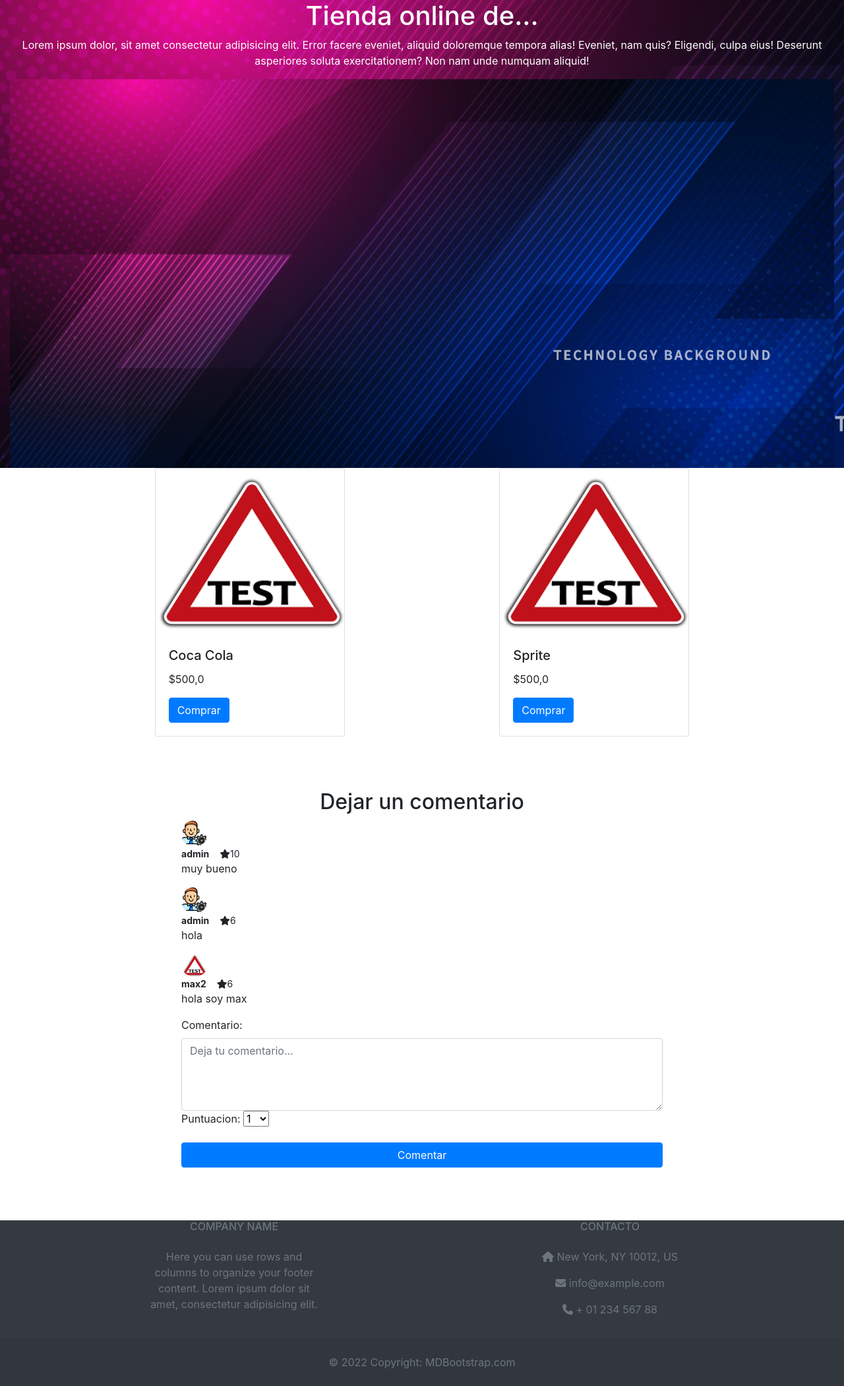
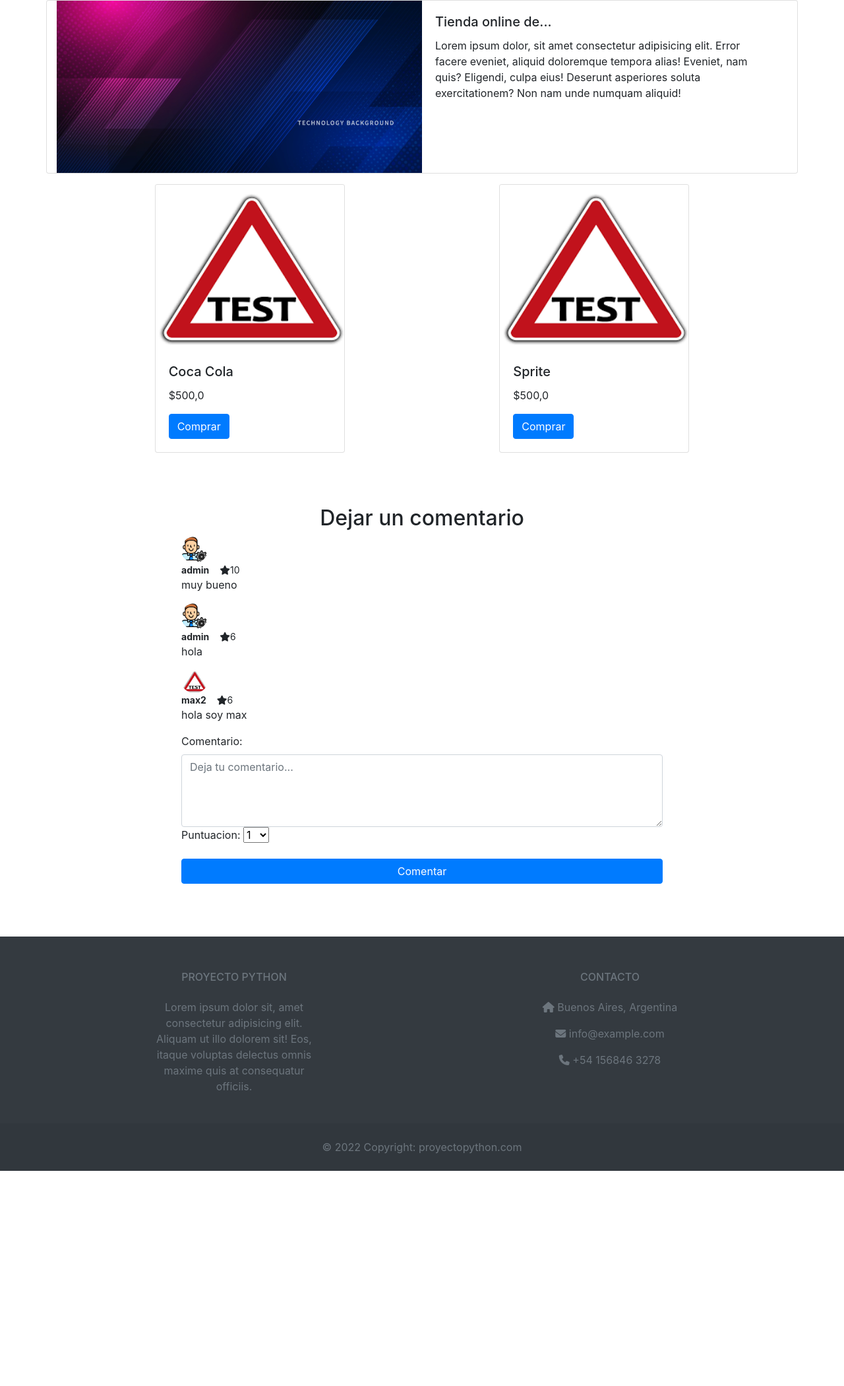
Before and after one commit to Tutealga/proyectofinal, a Django app: page / in a window 1280 px wide. Shown: the part 56-2156 px from the top of the page at 66% size. After the commit the page ends 1830 px from the top, so only its background shows below. Run offline with Django 4.2, Linux system fonts and the light colour scheme; data comes from the database, SQL or seed files in the repository; both versions use the stored data as it was after the commit; parts of the project's set-up code (start-up, migrations or seed data) failed here and were passed over; some libraries are stand-ins or nearby versions.

Commit message:
Ultimos detalles

```diff
--- a/Templates/about.html
+++ b/Templates/about.html
@@ -44,7 +44,7 @@
             <div class="card-body">
               <h5 class="card-title">Mateo Algañaras</h5>
               <p class="card-text">Soy Mateo Algañaras, tengo 23 años y comence aprendiendo programacion por mi cuenta con la informacion que encontraba navegando por Internet.
-                Decidi dar el salto a hacer la carrera de desarrollo full stack en Coderhouse, la cual todavia sigo cursando y me encuentro en la etapa de Javascript. Al tener una grata experiencia con la plataforma, me intereso ampliar mis conocimientos y decidi en paralelo comenzar el curso de Python el cual disfrute y gusto mucho. El dia de mañana me gustaria ejercer en algo relacionado a la programacion.</p>
+                Decidi dar el salto a hacer la carrera de desarrollo full stack en Coderhouse, la cual todavia sigo cursando y me encuentro en la etapa de Javascript. Al tener una grata experiencia con la plataforma, me intereso ampliar mis conocimientos y decidi en paralelo comenzar el curso de Python el cual disfrute y me gusto mucho. El dia de mañana me gustaria ejercer en algo relacionado a la programacion.</p>
             </div>
           </div>
         </div>
--- a/Templates/base.html
+++ b/Templates/base.html
@@ -88,7 +88,7 @@
     <!-- Footer -->
 <footer class="text-center text-lg-start bg-dark text-muted">
   <!-- Section: Links  -->
-  <section class="">
+  <section class="p-1">
     <div class="container text-center text-md-start mt-5">
       <!-- Grid row -->
       <div class="row mt-3">
@@ -96,10 +96,10 @@
         <div class="col-md-3 col-lg-4 col-xl-3 mx-auto mb-4">
           <!-- Content -->
           <h6 class="text-uppercase fw-bold mb-4">
-            COMPANY NAME
+            Proyecto Python
           </h6>
           <p>
-            Here you can use rows and columns to organize your footer content. Lorem ipsum dolor sit amet, consectetur adipisicing elit.
+            Lorem ipsum dolor sit, amet consectetur adipisicing elit. Aliquam ut illo dolorem sit! Eos, itaque voluptas delectus omnis maxime quis at consequatur officiis.
           </p>
         </div>
         <!-- Grid column -->
@@ -109,11 +109,11 @@
           <h6 class="text-uppercase fw-bold mb-4">
             Contacto
           </h6>
-          <p><i class="fas fa-home me-3"></i> New York, NY 10012, US</p>
+          <p><i class="fas fa-home me-3"></i> Buenos Aires, Argentina</p>
           <p>
             <i class="fas fa-envelope me-3"></i> info@example.com
           </p>
-          <p><i class="fas fa-phone me-3"></i>  + 01 234 567 88</p>
+          <p><i class="fas fa-phone me-3"></i>  +54 156846 3278</p>
         </div>
         <!-- Grid column -->
       </div>
@@ -125,7 +125,7 @@
   <!-- Copyright -->
   <div class="text-center p-4" style="background-color: rgba(0, 0, 0, 0.05);">
     © 2022 Copyright:
-    <a class="text-reset fw-bold" href="https://mdbootstrap.com/">MDBootstrap.com</a>
+    <a class="text-reset fw-bold" href="#">proyectopython.com</a>
   </div>
   <!-- Copyright -->
 </footer>
--- a/Templates/editarusuario.html
+++ b/Templates/editarusuario.html
@@ -5,10 +5,13 @@
 {% endblock %}
 
 {% block contenido %}
+<div class="container">
+    <img style="max-width: 250px;" src="{{request.user.usuario_perfil.imagen.url}}" class="card-img-top" >
     <form action="" method="POST">{% csrf_token %}
         <table>
             {{ form.as_table }}
         </table>
         <input class="btn btn-primary" type="submit", value="Enviar">
     </form>
+</div>
 {% endblock %}
--- a/Templates/index.html
+++ b/Templates/index.html
@@ -2,10 +2,18 @@
 
 {% block titulo %}
 {% for modificacion in modificacionesinicio %}
-<div class="container-fluid" style="text-align: center; background-image:url('{{modificacion.banner.url}}')">
-    <h1 style="color:white">{{modificacion.titulo}}</h1>
-    <p style="color:white">{{modificacion.descripcion}}</p>
-    <img class="img-fluid" src="{{modificacion.banner.url}}">
+  <div class="container card mb-3 ">
+    <div class="row no-gutters">
+      <div class="col-md-6">
+        <img class="img-fluid m-100" src="{{modificacion.banner.url}}">
+      </div>
+      <div class="col-md-6">
+        <div class="card-body">
+          <h5 class="card-title">{{modificacion.titulo}}</h5>
+          <p class="card-text">{{modificacion.descripcion}}</p>
+        </div>
+      </div>
+    </div>
   </div>
     {% endfor %}
 {% endblock %}
--- a/proyecto_app/admin.py
+++ b/proyecto_app/admin.py
@@ -2,18 +2,23 @@ from django.contrib import admin
 
 from proyecto_app.models import Productos, Descripcion, Usuario_perfil, ModificacionesInicio
 
+
+#Mostrar productos en el admin con sus campos para modificar
 @admin.register(Productos)
 class ProductosAdmin(admin.ModelAdmin):
     list_display= ['nombre','precio','SKU','stock']
 
+#Mostrar comentarios en el admin con sus campos para modificar
 @admin.register(Descripcion)
 class DescripcionAdmin(admin.ModelAdmin):
     list_display= ['comentario','puntuacion','usuario']
 
+#Mostrar perfiles de usuarios en el admin con sus campos para modificar
 @admin.register(Usuario_perfil)
 class UsuarioPerfilAdmin(admin.ModelAdmin):
     list_display= ['usuario','telefono','imagen']
 
+#Mostrar las modificaciones del index en el admin con sus campos para modificar
 @admin.register(ModificacionesInicio)
 class ModificacionesInicioAdmin(admin.ModelAdmin):
     list_display= ['titulo','descripcion','banner']
--- a/proyecto_app/forms.py
+++ b/proyecto_app/forms.py
@@ -21,7 +21,7 @@ class Descripcion_form(forms.ModelForm):
         model = Descripcion
         fields = ['comentario','puntuacion']
 
-#Formulario para crear usuarios login/register
+#Formulario para crear usuarios (register)
 class User_registration_form(UserCreationForm):
     email = forms.EmailField()
     password1 = forms.CharField(label='Contraseña', widget=forms.PasswordInput)
@@ -32,6 +32,7 @@ class User_registration_form(UserCreationForm):
         fields = ['username', 'email', 'password1', 'password2']
         help_texts = {k:'' for k in fields}
 
+#Formulario para modificar usuarios (username y email)
 class Editar_usuario(UserChangeForm):
     username = forms.CharField(max_length=100, widget=forms.TextInput() )
     email = forms.EmailField()
--- a/proyecto_app/models.py
+++ b/proyecto_app/models.py
@@ -2,6 +2,7 @@ from email.policy import default
 from django.db import models
 from django.contrib.auth.models import User
 
+#Modelo de las modificaciones del index
 class ModificacionesInicio(models.Model):
     titulo = models.CharField(max_length=300)
     descripcion = models.CharField(max_length=300)
@@ -11,6 +12,7 @@ class ModificacionesInicio(models.Model):
         verbose_name = 'modificacion inicio'
         verbose_name_plural = 'modificaciones inicio'
 
+#Modelo del perfil de usuario
 class Usuario_perfil(models.Model):
     usuario = models.OneToOneField(User, on_delete=models.CASCADE)
     descripcion = models.CharField(max_length=300, null=True, blank=True)
@@ -22,7 +24,7 @@ class Usuario_perfil(models.Model):
         verbose_name = 'perfil'
         verbose_name_plural = 'perfiles'
 
-# Modelo productos
+# Modelo de los productos
 class Productos(models.Model):
     nombre = models.CharField(max_length=40)
     precio = models.FloatField()
@@ -34,7 +36,7 @@ class Productos(models.Model):
         verbose_name = 'producto'
         verbose_name_plural = 'productos'
 
-# Modelo comentarios
+# Modelo de los comentarios
 class Descripcion(models.Model):
     opciones = (
     ("1", "1"),
--- a/proyecto_app/signals.py
+++ b/proyecto_app/signals.py
@@ -3,6 +3,8 @@ from django.contrib.auth.models import User
 from django.dispatch import receiver
 from proyecto_app.models import Usuario_perfil
 
+
+#Este archivo y codigos crea automaticamente el perfil de usuario (Usuario_perfil) al registrarse
 @receiver(post_save, sender=User)
 def create_profile(sender, instance, created, **kwargs):
     if created:
--- a/proyecto_app/urls.py
+++ b/proyecto_app/urls.py
@@ -2,24 +2,27 @@ from django.urls import path
 from proyecto_app.views import about, Edit_username_password, CambiarContraseña, Borrar_Usuario_perfil, Detalle_Usuario_perfil, Editar_Usuario_perfil, nuevo_producto, productos, usuarios, buscar, nuevo_producto, Detalle_productos, Borrar_productos, Editar_productos, login_view, logout_view, register_view
 
 urlpatterns = [
+    #Urls para mostrar los elementos
     path("about/", about, name="productos"),
     path("productos/", productos, name="productos"),
     path("usuarios/", usuarios, name="usuarios"),
     path("buscar/", buscar, name="buscar"),
 
+    #Urls de productos
     path("nuevo_producto/", nuevo_producto, name="nuevo_producto"),
-
     path('detalle-productos/<int:pk>/', Detalle_productos.as_view(), name="detalle_producto"),
     path('borrar-productos/<int:pk>/', Borrar_productos.as_view(), name="borrar_producto"),
     path('editar-productos/<int:pk>/', Editar_productos.as_view(), name="editar_productos"),
 
+    #Urls de usuarios
     path('detalle-usuario-perfil/<int:pk>/', Detalle_Usuario_perfil.as_view(), name="detalle_usuario_perfil"),
     path('borrar-usuario-perfil/<int:pk>/', Borrar_Usuario_perfil.as_view(), name="borrar_usuario_perfil"),
     path('editar-usuario-perfil/<int:pk>/', Editar_Usuario_perfil.as_view(), name="editar_usuario_perfil"),
     path('editar-usuario/<int:pk>/', Edit_username_password.as_view(), name='editar_usuario'),
+    path('editar-usuario/password/', CambiarContraseña.as_view(template_name='auth/cambiar-contraseña.html')),
 
+    #Urls de login/registro/logout
     path('login/', login_view, name = 'login'),
     path('logout/', logout_view, name = 'logout'),
     path('registrarse/', register_view, name = 'register'),
-    path('editar-usuario/password/', CambiarContraseña.as_view(template_name='auth/cambiar-contraseña.html')),
 ]
--- a/proyecto_final/views.py
+++ b/proyecto_final/views.py
@@ -5,6 +5,8 @@ from proyecto_app.forms import Descripcion_form
 from proyecto_app.models import Descripcion, Productos, ModificacionesInicio
 from proyecto_app.views import usuarios
 
+
+#Vista del index, donde se pasan los comentarios, productos y modificaciones del inicio (titulo, imagen, descripcion)
 def index(request):
     descripcion = Descripcion.objects.all()
     productos = Productos.objects.all()
```
Also changed, not shown: proyecto_app/views.py (+14 -3 lines), db.sqlite3, media/descarga.png (deleted).
